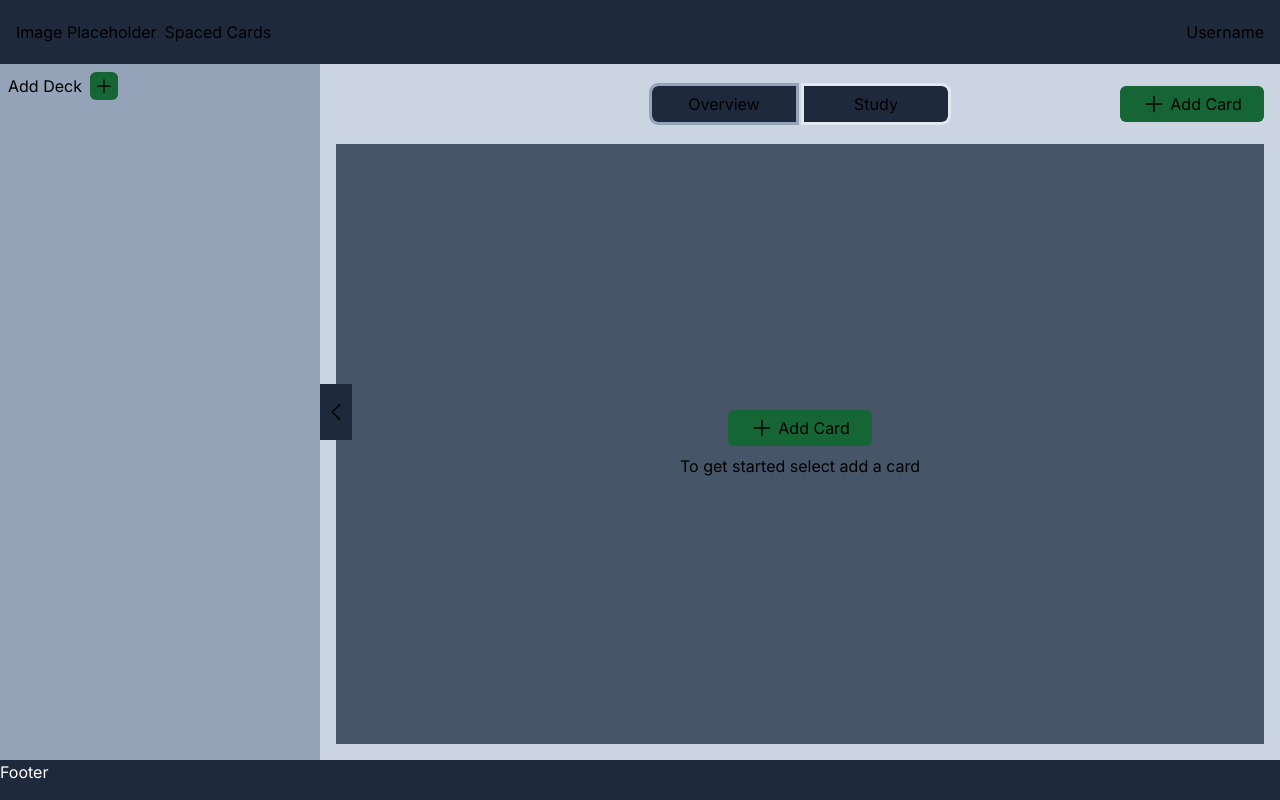
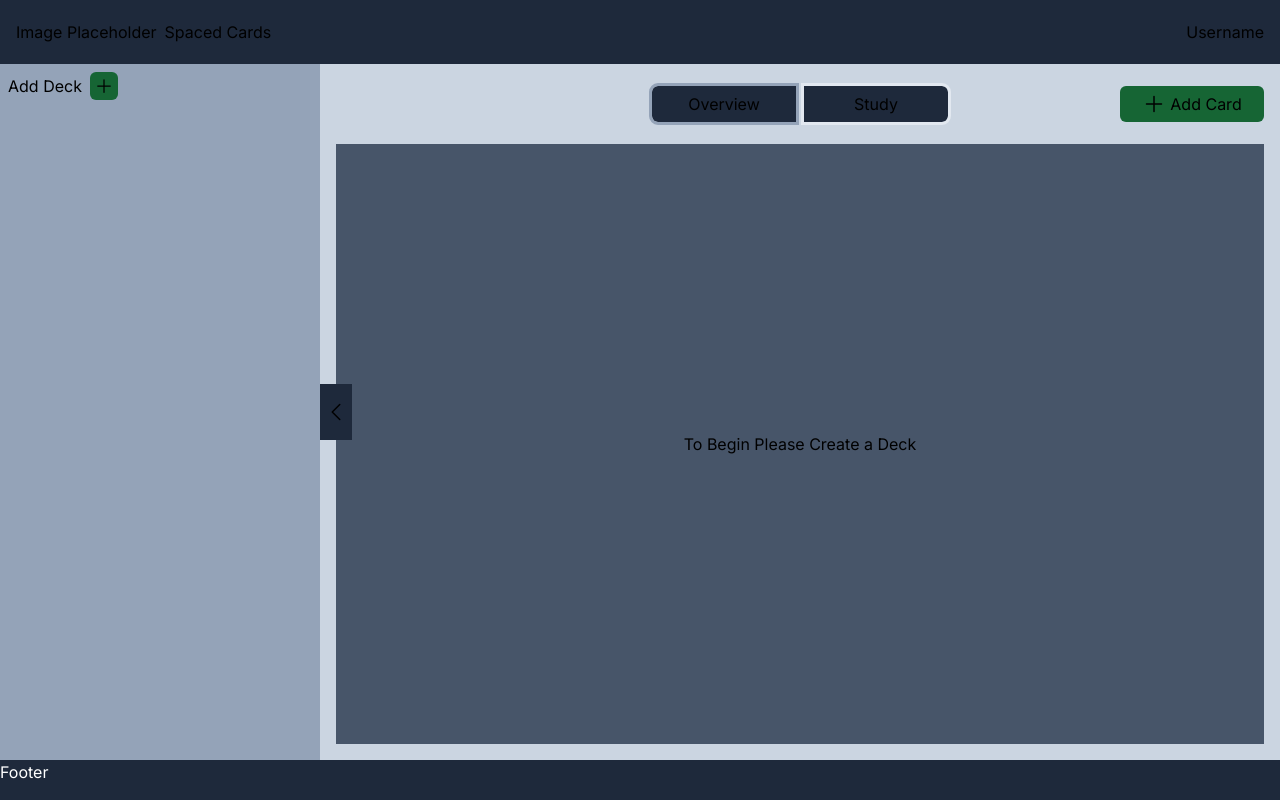
Before and after one commit to gary-giambatista/spaced-cards, a Next.js app: page / in a window 1280 px wide. Built offline with nearby package versions, Linux system fonts and the light colour scheme.

Commit message:
Added hover state for deck selector decks. Added no deck component, No_Decks.jsx to be rendered in Overview.jsx to handle situation where no decks are created yet.

```diff
--- a/components/hud/Deck_Selector/Deck_Selector.jsx
+++ b/components/hud/Deck_Selector/Deck_Selector.jsx
@@ -71,7 +71,7 @@ function Deck_Selector({
 				return (
 					<div
 						onClick={() => setSelectedDeck(deck)}
-						className={`flex justify-between overflow-hidden py-1 px-2 ${
+						className={`flex justify-between overflow-hidden py-1 px-2 hover:cursor-pointer hover:bg-slate-600 ${
 							drawerOpen ? "opacity-100" : "opacity-0"
 						} ${
 							deck?.id === selectedDeck?.id ? "bg-slate-500" : "bg-transparent"
--- /dev/null
+++ b/components/hud/Overview/No_Decks.jsx
@@ -0,0 +1,13 @@
+import React from "react";
+
+function No_Decks() {
+	return (
+		<section className={`@container flex-grow bg-slate-600 p-4`}>
+			<div className="flex flex-col gap-2 justify-center items-center h-full">
+				To Begin Please Create a Deck
+			</div>
+		</section>
+	);
+}
+
+export default No_Decks;
--- a/components/hud/Overview/Overview.jsx
+++ b/components/hud/Overview/Overview.jsx
@@ -2,6 +2,7 @@ import React from "react";
 import Add_Card_Modal from "./Add_Card_Modal";
 import Card_Rows from "./Card_Rows";
 import Empty_Deck from "./Empty_Deck";
+import No_Decks from "./No_Decks";
 
 function Overview({
 	setMode,
@@ -13,6 +14,9 @@ function Overview({
 	setDecks,
 }) {
 	// TODO: add logic to handle NO decks
+	if (!decks) {
+		return <No_Decks />;
+	}
 	return (
 		<section className={`@container flex-grow bg-slate-600 p-4`}>
 			{isAddCardModalOpen ? (
```
